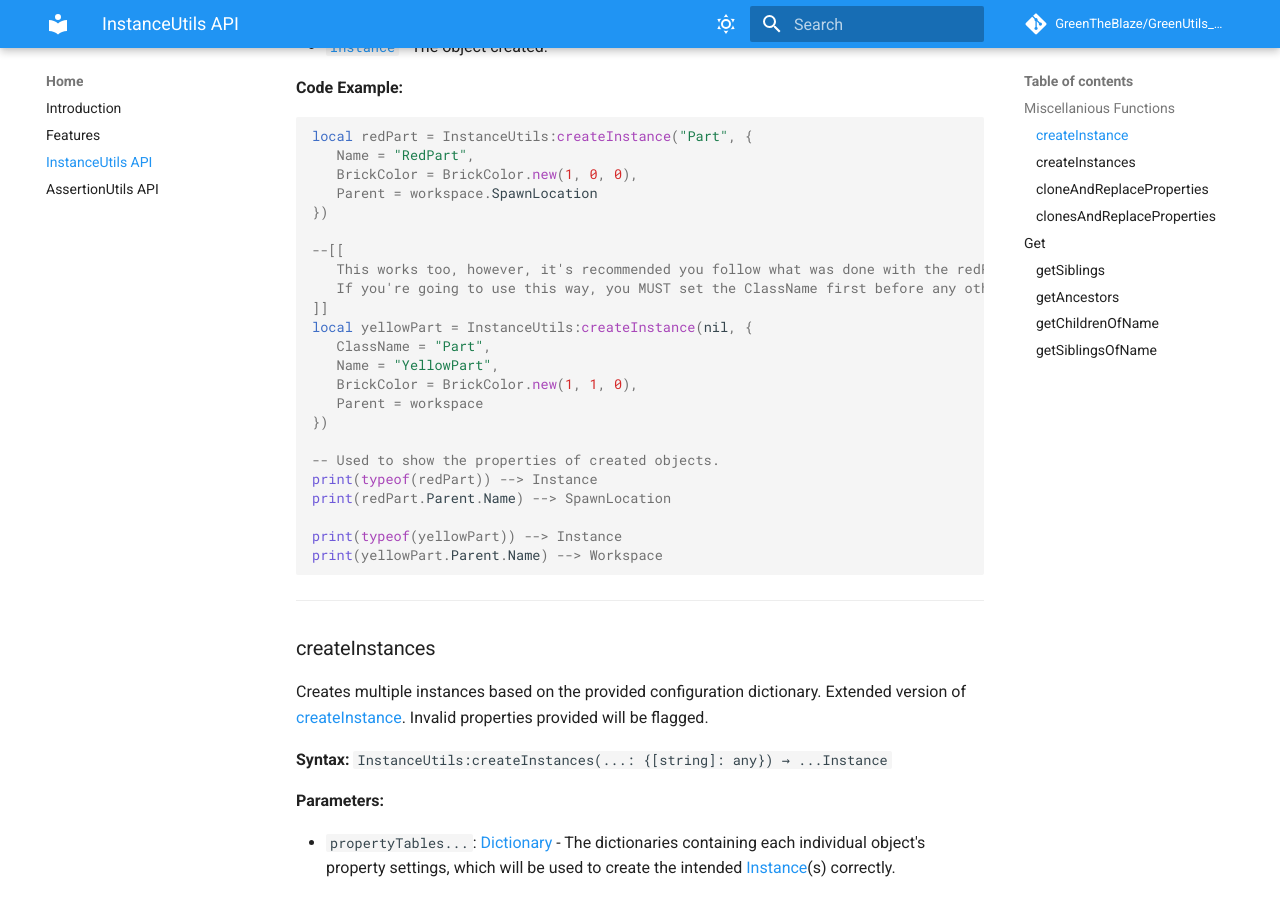
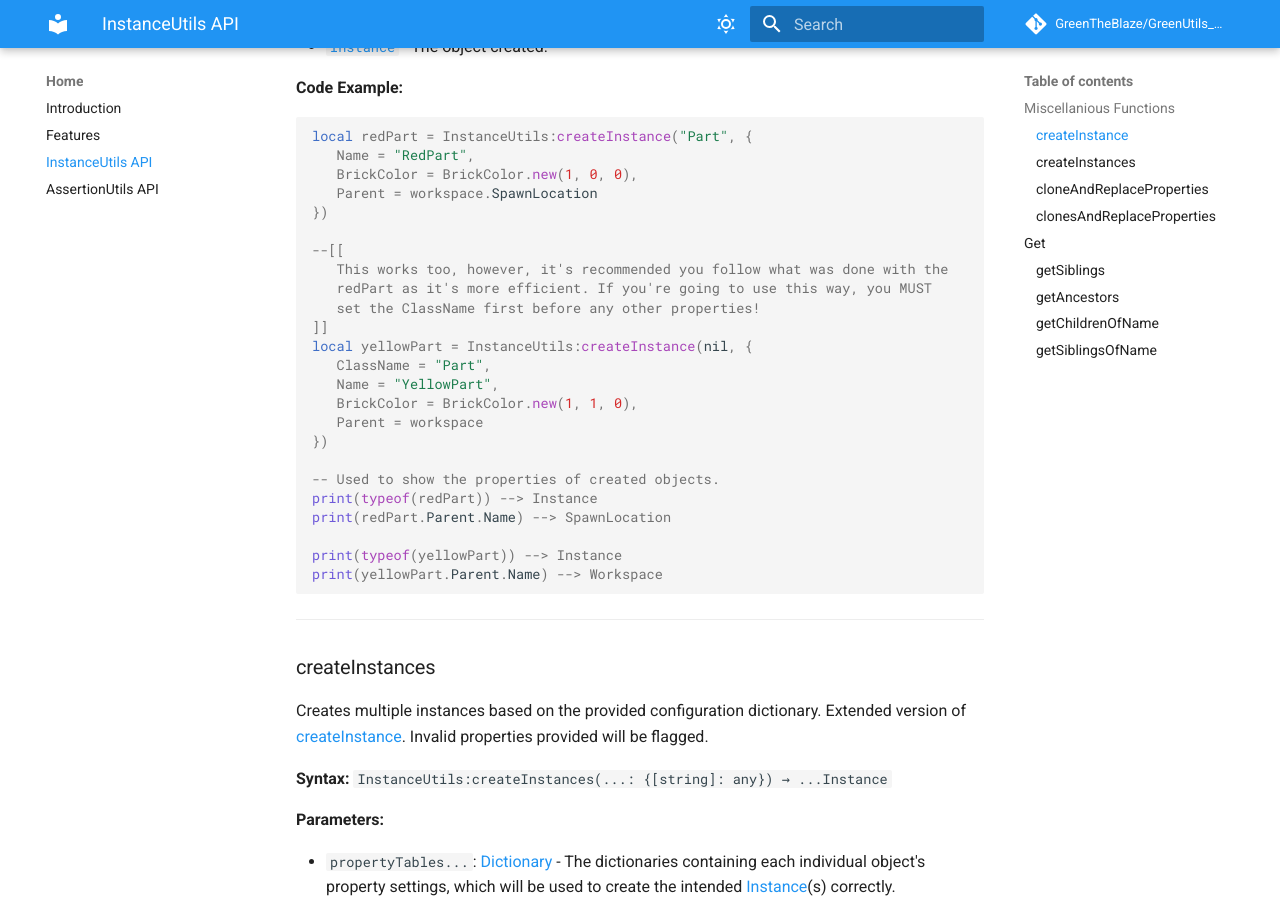
Before and after one commit to GreenTheBlaze/GreenUtils_Roblox, an MkDocs documentation site: the page built from docs/instanceutils-api.md, in a window 1280 px wide and 900 px high, scrolled down 691 px. Built offline with MkDocs 1.6.1 and Material for MkDocs 9.7.7, drawn with Linux system fonts in a browser that asks for light colours; comment, search, counter and statistics services are not loaded; some of the changed text lies outside the part shown.

```diff
--- a/docs/instanceutils-api.md
+++ b/docs/instanceutils-api.md
@@ -26,8 +26,9 @@ local redPart = InstanceUtils:createInstance("Part", {
 })
 
 --[[
-   This works too, however, it's recommended you follow what was done with the redPart as it's more efficient.
-   If you're going to use this way, you MUST set the ClassName first before any other properties!
+   This works too, however, it's recommended you follow what was done with the
+   redPart as it's more efficient. If you're going to use this way, you MUST
+   set the ClassName first before any other properties!
 ]]
 local yellowPart = InstanceUtils:createInstance(nil, {
    ClassName = "Part",
@@ -141,7 +142,8 @@ Creates full copies Instance objects based on the provided configuration array.
 local spawnLocation = workspace:FindFirstChild("SpawnLocation")
 local baseplate = workspace:FindFirstChild("Baseplate")
 
--- Shows the properties of the original instances so we can compare them to after cloning.
+-- Shows the properties of the original instances so we can compare them
+-- to after cloning.
 print(spawnLocation.BrickColor) --> Medium stone grey
 print(spawnLocation.Parent.Name) --> Workspace
 
```
